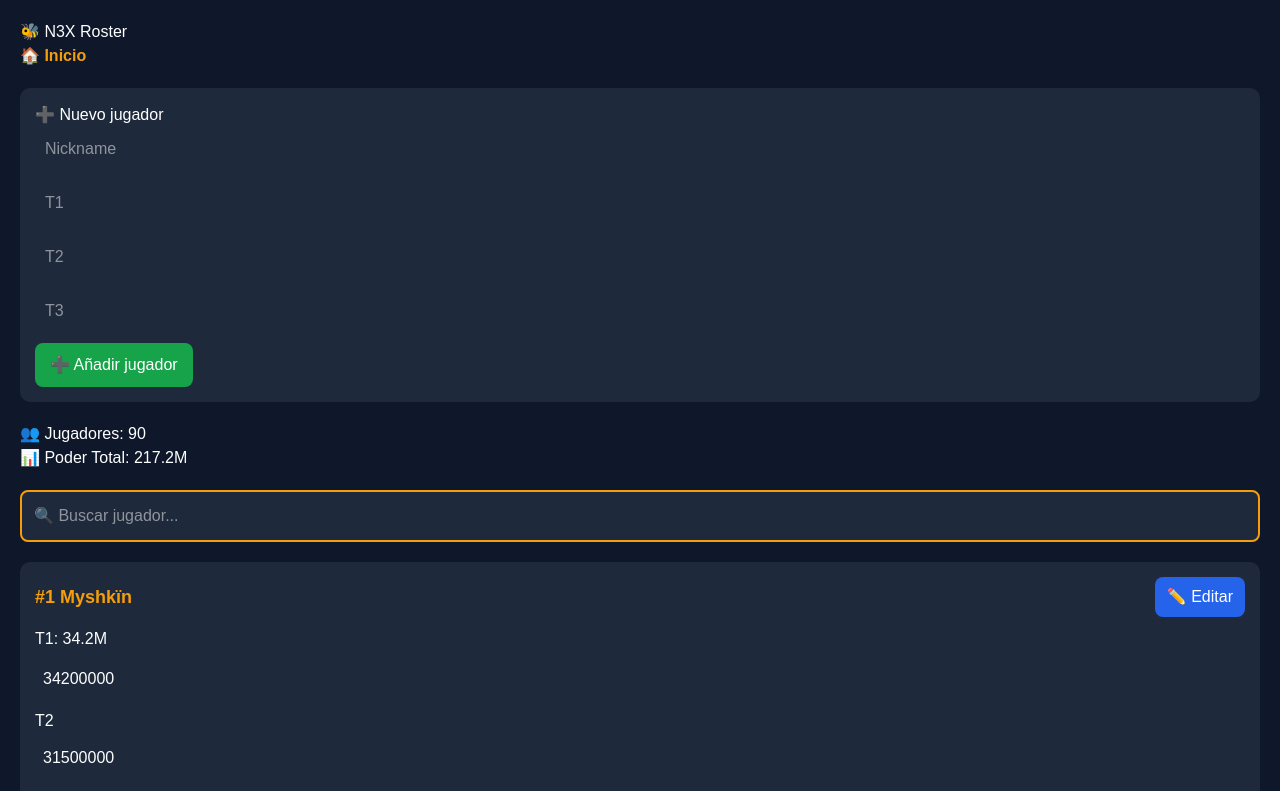
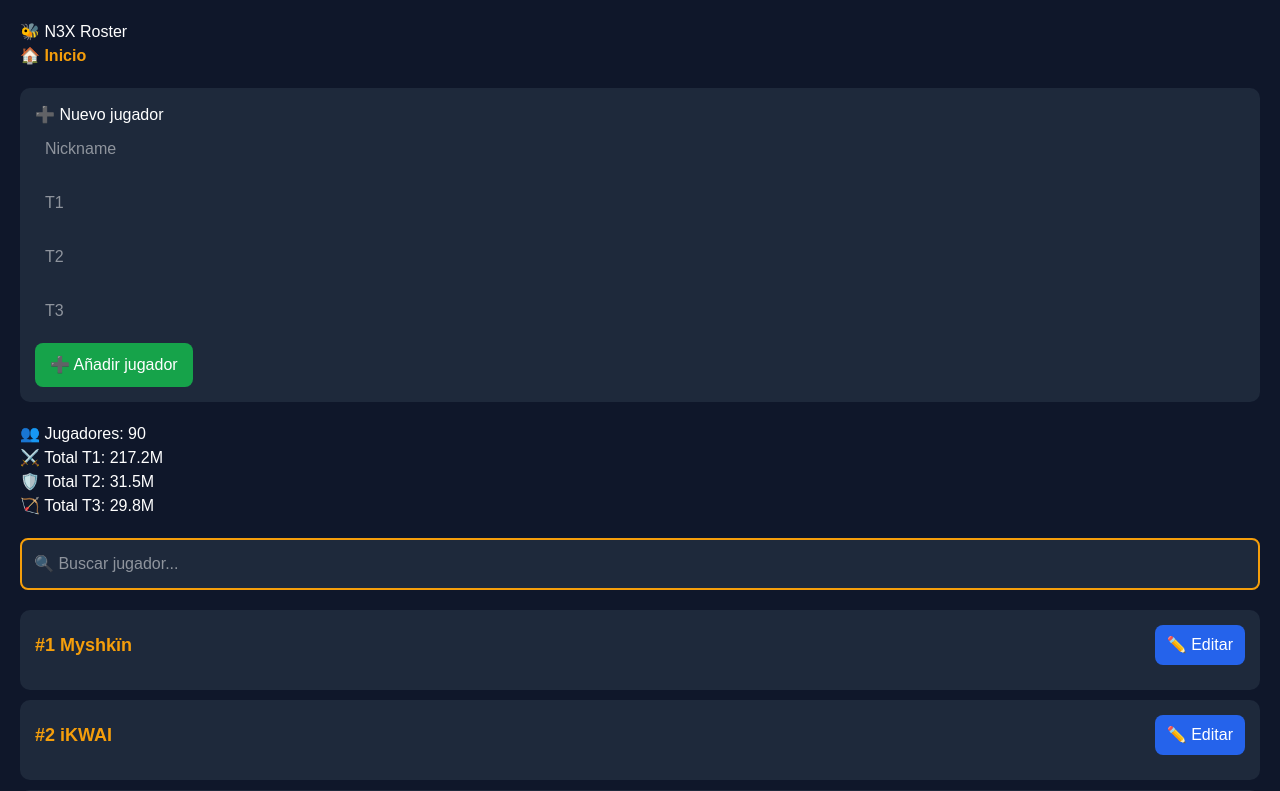
Before and after one commit to sk8alianza-rgb/last-asylum-world-clock, a Next.js app: page /roster in a window 1280 px wide. Shown: the top 791 px of the page. Built offline with nearby package versions, Linux system fonts and the light colour scheme.

Commit message:
Roster v2 plegable con estadisticas

```diff
--- a/app/roster/page.tsx
+++ b/app/roster/page.tsx
@@ -147,6 +147,16 @@ useEffect(() => {
   0
 );
 
+
+const totalT2 = roster.reduce(
+  (sum, p) => sum + (p.troop2 ?? 0),
+  0
+);
+
+const totalT3 = roster.reduce(
+  (sum, p) => sum + (p.troop3 ?? 0),
+  0
+);
 const updatePlayerField = (
   nickname: string,
   field: "power" | "troop2" | "troop3",
@@ -301,8 +311,15 @@ const deletePlayer = (nickname: string) => {
         <p>👥 Jugadores: {roster.length}</p>
 
     <p>
-          📊 Poder Total:{" "}
-          {(totalPower / 1000000).toFixed(1)}M
+  ⚔️ Total T1: {(totalPower / 1000000).toFixed(1)}M
+</p>
+
+<p>
+  🛡️ Total T2: {(totalT2 / 1000000).toFixed(1)}M
+</p>
+
+<p>
+  🏹 Total T3: {(totalT3 / 1000000).toFixed(1)}M
 </p>
       </div>
 
@@ -375,17 +392,8 @@ const deletePlayer = (nickname: string) => {
   </button>
 </div>
 
-<div
-  style={{
-    marginTop: "10px",
-    color: "#94a3b8",
-    fontSize: "14px",
-  }}
->
-  {editingPlayer === player.nickname
-    ? "Modo edición activado"
-    : ""}
-</div>
+{editingPlayer === player.nickname && (
+  <>
 
           <div>
   T1: {(player.power / 1000000).toFixed(1)}M
@@ -477,6 +485,8 @@ inputMode="numeric"
 </button>
 
 </div>
+  </>
+)}
   </div>
    ))}
 
```
Lines whose indentation alone changed are shown as unchanged.
